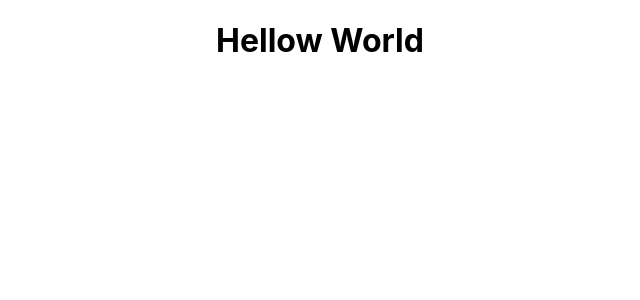
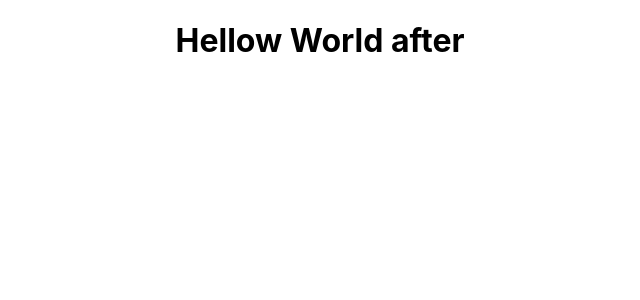
Before and after one commit to usmanbinnaeem/covid-19-tracker-with-react, a React (Create React App) app: page / in a window 1280 px wide. Shown: the top 300 px of the page, without its empty margins (320-960 px from the left). Built offline with nearby package versions, Linux system fonts and the light colour scheme.

Commit message:
second comit

```diff
--- a/src/App.js
+++ b/src/App.js
@@ -5,7 +5,7 @@ import "./App.css";
 function App() {
   return (
     <div className="App">
-      <h1>Hellow World</h1>
+      <h1>Hellow World after </h1>
     </div>
   );
 }
```
